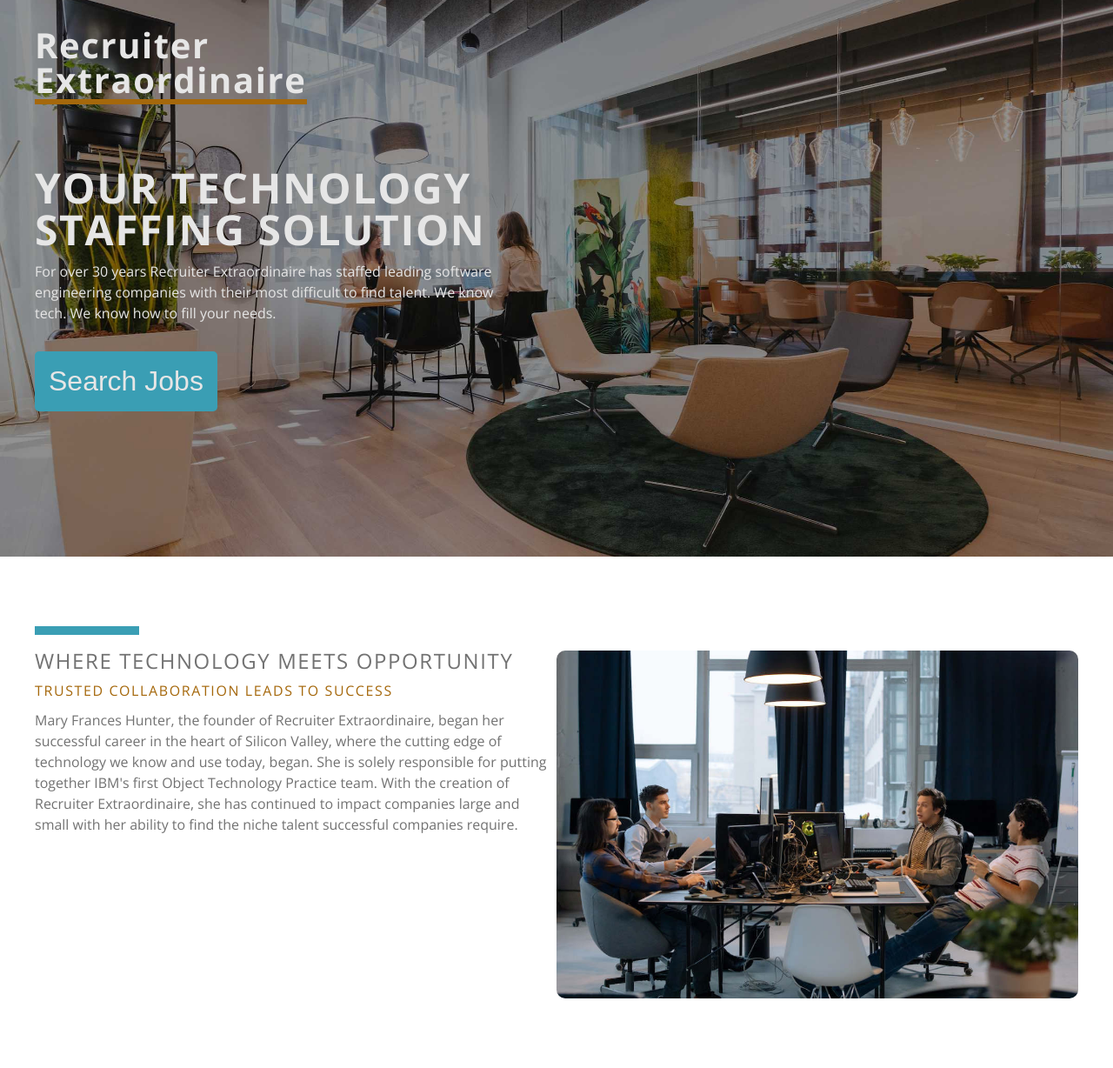
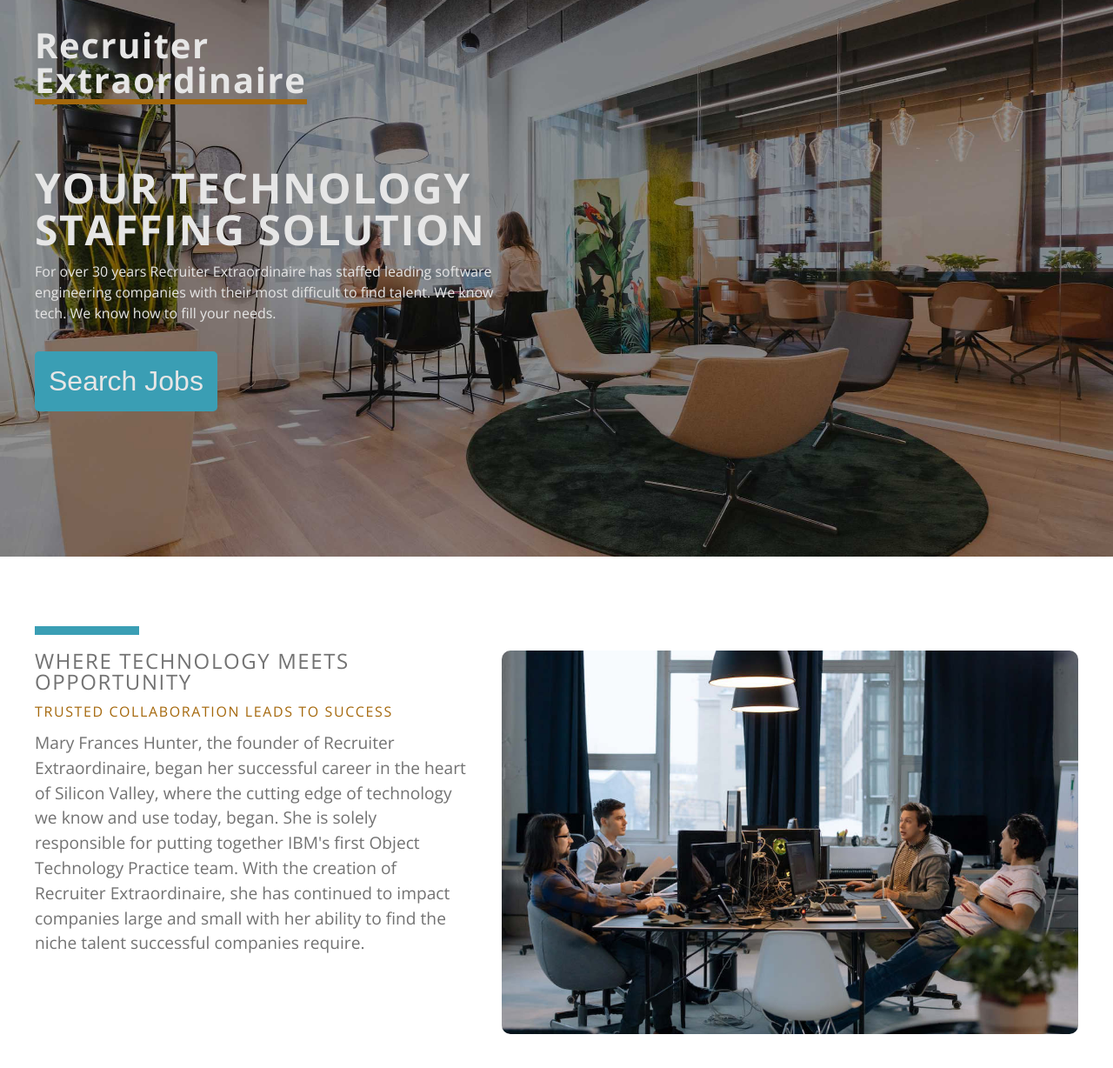
Before and after one commit to pdxdave/recruiter_extraordinaire_web, a React (Vite) app: page / in a window 1280 px wide. Shown: the top 1228 px of the page at 87% size. Built offline with nearby package versions, Linux system fonts and the light colour scheme.

Commit message:
about css

```diff
--- a/src/components/About.jsx
+++ b/src/components/About.jsx
@@ -32,7 +32,8 @@
 
     .about_container {
       display: grid;
-      grid-template-columns: 1fr 1fr;
+      grid-template-columns: .75fr 1fr;
+      column-gap: 40px;
     }
 
     .bar {
@@ -51,7 +52,7 @@
         font-weight: normal;
     }
     p {
-        font-size: 1rem;
+        font-size: 1.2rem;
         color: var(--clr-gray-text);
     }
 
@@ -60,7 +61,13 @@
         border-radius: 10px;
     }
 
-
+    @media screen and (max-width: 1120px){
+      .about_container {
+        display: grid;
+        grid-template-columns: 1fr;
+        row-gap: 20px;
+      }
+    }
 
 
 `
```
